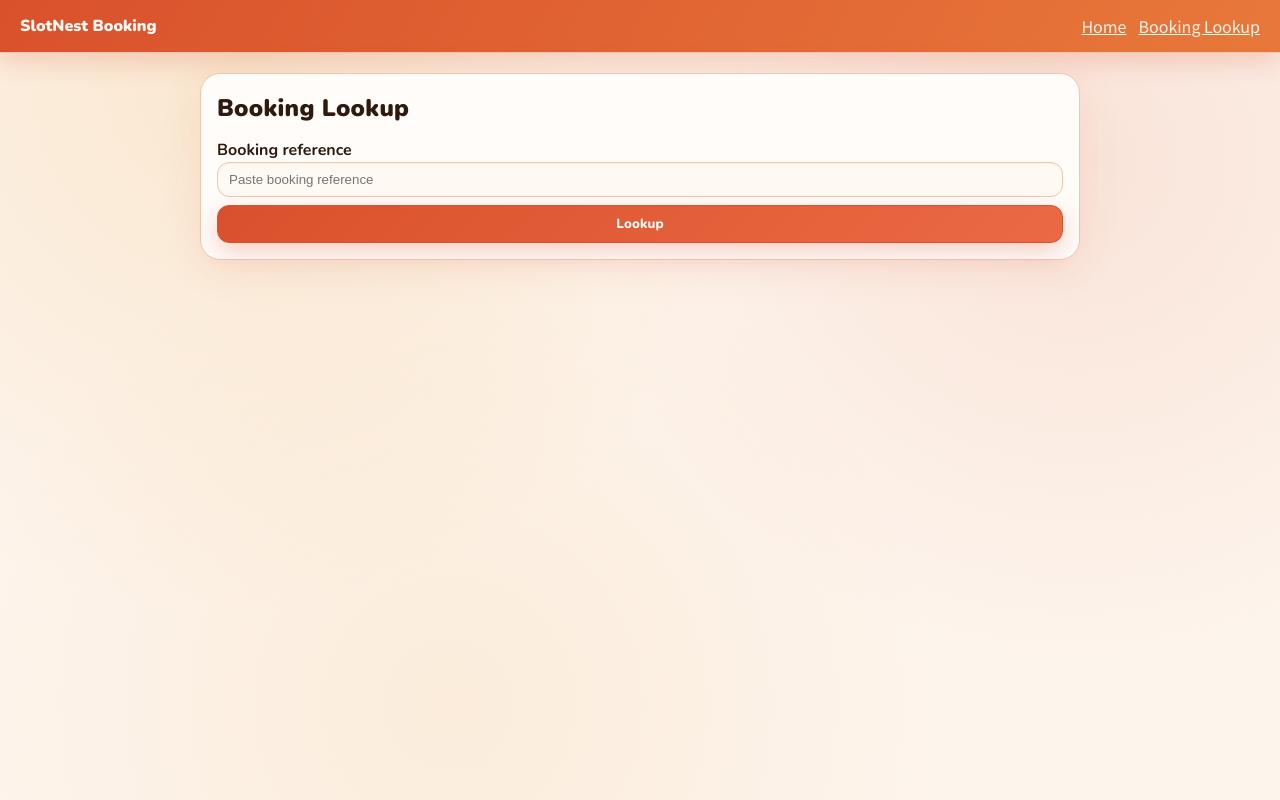
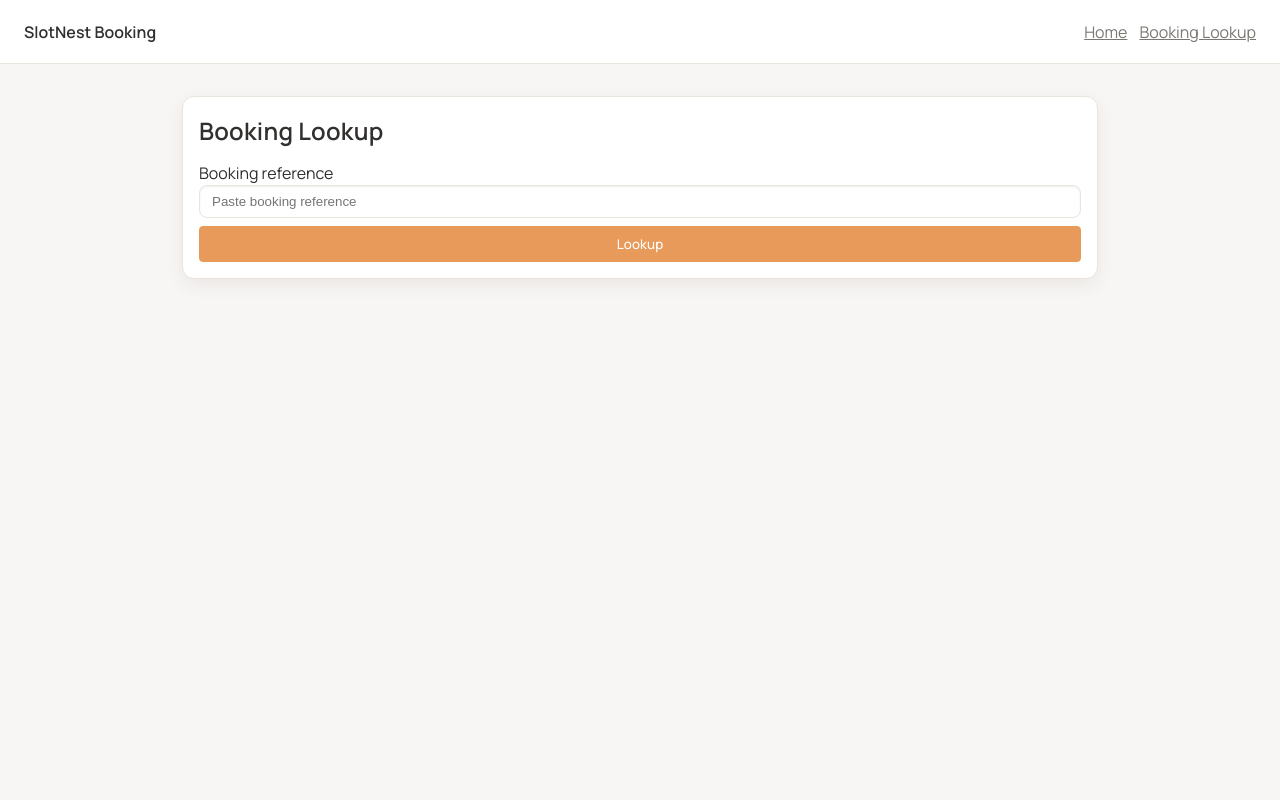
Before and after one commit to qnsak/SlotNest, a React (Vite) app in the folder frontend/: page /booking in a window 1280 px wide. Built offline with nearby package versions, Linux system fonts and the light colour scheme; no server answers.

Commit message:
Refine booking UI theme and switch feedback to modal

```diff
--- a/frontend/src/app/layout/UserLayout.tsx
+++ b/frontend/src/app/layout/UserLayout.tsx
@@ -5,26 +5,26 @@ export function UserLayout() {
     <div style={{ minHeight: "100vh" }}>
       <header
         style={{
-          borderBottom: "1px solid #EFC6AE",
-          background: "linear-gradient(120deg, #D9512C 0%, #E8783A 100%)",
-          color: "#FFF8F3",
-          padding: "14px 20px",
-          boxShadow: "0 10px 24px rgba(217, 81, 44, 0.2)",
+          borderBottom: "1px solid var(--sn-border)",
+          background: "var(--sn-surface)",
+          color: "var(--sn-text)",
+          height: 64,
+          padding: "0 24px",
         }}
       >
-        <div style={{ display: "flex", justifyContent: "space-between", alignItems: "center" }}>
-          <strong style={{ fontWeight: 900 }}>SlotNest Booking</strong>
+        <div style={{ display: "flex", justifyContent: "space-between", alignItems: "center", height: "100%" }}>
+          <strong style={{ fontWeight: 600 }}>SlotNest Booking</strong>
           <nav style={{ display: "flex", gap: 12 }}>
-            <Link style={{ color: "#FFF3EA" }} to="/">
+            <Link style={{ color: "var(--sn-text-sub)" }} to="/">
               Home
             </Link>
-            <Link style={{ color: "#FFF3EA" }} to="/booking">
+            <Link style={{ color: "var(--sn-text-sub)" }} to="/booking">
               Booking Lookup
             </Link>
           </nav>
         </div>
       </header>
-      <main style={{ maxWidth: 920, margin: "0 auto", padding: 20, display: "grid", gap: 12 }}>
+      <main style={{ maxWidth: 980, margin: "0 auto", padding: 32, display: "grid", gap: 20 }}>
         <Outlet />
       </main>
     </div>
--- a/frontend/src/index.css
+++ b/frontend/src/index.css
@@ -1,17 +1,31 @@
-@import url("https://fonts.googleapis.com/css2?family=Nunito:wght@700;800;900&family=Noto+Sans+TC:wght@400;500;700;900&display=swap");
+@import url("https://fonts.googleapis.com/css2?family=Manrope:wght@400;500;600&display=swap");
 
 :root {
-  --sn-primary: #D9512C;
-  --sn-primary-strong: #C44221;
-  --sn-primary-soft: #EB6A43;
-  --sn-accent: #E8A030;
-  --sn-bg: #FDF4EC;
-  --sn-surface-soft: #F5D9CA;
-  --sn-card: #FFFCFA;
-  --sn-text: #2E1A0E;
-  --sn-border: #EFC6AE;
-  --sn-shadow-soft: 0 8px 40px rgba(217, 81, 44, 0.1);
-  --sn-shadow-hover: 0 14px 34px rgba(217, 81, 44, 0.18);
+  --sn-bg: #F8F6F4;
+  --sn-surface: #FFFFFF;
+  --sn-card: #FFFFFF;
+  --sn-border: #E9E4DE;
+  --sn-primary: #C58A95;
+  --sn-primary-hover: #B77985;
+  --sn-primary-soft: #F6ECEE;
+  --sn-action: #E89A5A;
+  --sn-action-hover: #D9853F;
+  --sn-action-focus: rgba(232, 154, 90, 0.22);
+  --sn-text: #32302E;
+  --sn-text-body: #4B4743;
+  --sn-text-sub: #7B7773;
+  --sn-hover: #FFF8F4;
+  --sn-surface-soft: #F3EEE8;
+  --sn-shadow-soft: 0 6px 18px rgba(50, 48, 46, 0.07);
+  --sn-success-bg: #F5F8F2;
+  --sn-success-text: #5F7357;
+  --sn-success-border: #DCE7D5;
+  --sn-error-bg: #FFF2F3;
+  --sn-error-text: #8D5A62;
+  --sn-error-border: #F0D7DC;
+  --sn-info-bg: #FAF8F6;
+  --sn-info-text: #7B7773;
+  --sn-info-border: #ECE6E0;
   line-height: 1.5;
   color: var(--sn-text);
   background-color: var(--sn-bg);
@@ -25,13 +39,9 @@
 
 body {
   min-height: 100vh;
-  font-family: "Noto Sans TC", "PingFang TC", "Microsoft JhengHei", sans-serif;
+  font-family: "Manrope", "Noto Sans TC", "PingFang TC", "Microsoft JhengHei", sans-serif;
   color: var(--sn-text);
-  background:
-    radial-gradient(circle at 18% 10%, rgba(232, 160, 48, 0.15) 0%, rgba(232, 160, 48, 0) 42%),
-    radial-gradient(circle at 84% 20%, rgba(217, 81, 44, 0.1) 0%, rgba(217, 81, 44, 0) 40%),
-    radial-gradient(circle at 35% 88%, rgba(232, 160, 48, 0.09) 0%, rgba(232, 160, 48, 0) 45%),
-    var(--sn-bg);
+  background: var(--sn-bg);
 }
 
 .app {
@@ -40,42 +50,55 @@ body {
   min-height: 100vh;
 }
 
-h1, h2, h3, h4, h5, h6, label, strong {
-  font-family: "Nunito", "Noto Sans TC", sans-serif;
+h1, h2, h3, h4, h5, h6 {
+  font-family: "Manrope", "Noto Sans TC", sans-serif;
 }
 
 h1, h2, h3 {
-  font-weight: 900;
+  font-weight: 600;
   letter-spacing: 0.01em;
+}
+
+label, strong {
+  font-family: "Manrope", "Noto Sans TC", "PingFang TC", "Microsoft JhengHei", sans-serif;
+}
+
+@keyframes sn-fade-in {
+  from {
+    opacity: 0;
+  }
+  to {
+    opacity: 1;
+  }
 }
 
 .sn-card {
   border: 1px solid var(--sn-border);
-  border-radius: 20px;
+  border-radius: 12px;
   background: var(--sn-card);
   box-shadow: var(--sn-shadow-soft);
   padding: 16px;
-  transition: transform 0.2s ease, box-shadow 0.2s ease;
+  transition: box-shadow 0.2s ease, border-color 0.2s ease, background-color 0.2s ease;
+  animation: sn-fade-in 0.28s ease;
 }
 
 .sn-card:hover {
-  transform: translateY(-2px);
-  box-shadow: var(--sn-shadow-hover);
+  background: var(--sn-hover);
+  border-color: var(--sn-primary);
 }
 
 .sn-button {
-  padding: 9px 14px;
-  border-radius: 12px;
+  padding: 8px 16px;
+  border-radius: 4px;
   border: 1px solid transparent;
-  font-family: "Nunito", "Noto Sans TC", sans-serif;
-  font-weight: 800;
+  font-family: "Manrope", "Noto Sans TC", "PingFang TC", "Microsoft JhengHei", sans-serif;
+  font-weight: 500;
   letter-spacing: 0.01em;
-  transition: transform 0.2s ease, box-shadow 0.2s ease, opacity 0.2s ease;
+  transition: background-color 0.2s ease, box-shadow 0.2s ease, opacity 0.2s ease;
 }
 
 .sn-button:not(:disabled):hover {
-  transform: translateY(-2px);
-  box-shadow: 0 10px 28px rgba(217, 81, 44, 0.26);
+  box-shadow: 0 4px 10px rgba(50, 48, 46, 0.1);
 }
 
 .sn-button:disabled {
@@ -84,32 +107,75 @@ h1, h2, h3 {
 }
 
 .sn-button-primary {
-  background: linear-gradient(135deg, var(--sn-primary) 0%, var(--sn-primary-soft) 100%);
+  background: var(--sn-action);
   color: #fff;
-  border-color: #D25431;
-  box-shadow: 0 8px 22px rgba(217, 81, 44, 0.25);
+  border-color: var(--sn-action);
+}
+
+.sn-button-primary:hover:not(:disabled) {
+  background: var(--sn-action-hover);
 }
 
 .sn-button-ghost {
-  background: #FFF8F3;
-  color: var(--sn-primary);
-  border-color: var(--sn-surface-soft);
-  box-shadow: 0 5px 18px rgba(232, 160, 48, 0.16);
+  background: var(--sn-surface-soft);
+  color: var(--sn-text-sub);
+  border-color: var(--sn-border);
+}
+
+.sn-button-ghost:hover:not(:disabled) {
+  background: #EDE6DE;
 }
 
 .sn-input {
   width: 100%;
-  padding: 9px 11px;
-  border-radius: 12px;
+  padding: 8px 12px;
+  border-radius: 8px;
   border: 1px solid var(--sn-border);
-  background: #FFF9F4;
+  background: var(--sn-surface);
   color: var(--sn-text);
-  box-shadow: inset 0 1px 2px rgba(46, 26, 14, 0.05);
+  box-shadow: inset 0 1px 2px rgba(50, 48, 46, 0.08);
   transition: border-color 0.2s ease, box-shadow 0.2s ease;
 }
 
 .sn-input:focus {
   outline: none;
+  border-color: var(--sn-action);
+  box-shadow: 0 0 0 3px var(--sn-action-focus);
+}
+
+.page-title {
+  font-size: 24px;
+}
+
+.section-title {
+  font-size: 18px;
+}
+
+.text-main {
+  font-size: 16px;
+}
+
+.text-sub {
+  font-size: 14px;
+  color: var(--sn-text-sub);
+}
+
+.booking-toolbar {
+  background: var(--sn-surface);
+  border: 1px solid var(--sn-border);
+  border-radius: 12px;
+  padding: 20px;
+}
+
+.slot-card {
+  background: var(--sn-surface);
+  border: 1px solid var(--sn-border);
+  border-radius: 12px;
+  padding: 16px;
+  transition: background-color 0.2s ease, border-color 0.2s ease;
+}
+
+.slot-card:hover {
+  background: var(--sn-hover);
   border-color: var(--sn-primary);
-  box-shadow: 0 0 0 3px rgba(217, 81, 44, 0.15);
 }
--- a/frontend/src/pages/HomePage.tsx
+++ b/frontend/src/pages/HomePage.tsx
@@ -52,6 +52,15 @@ function groupByDate(intervals: Interval[]): Record<string, Interval[]> {
   }, {});
 }
 
+const earthSelectStyle = {
+  padding: "8px 12px",
+  borderRadius: 12,
+  border: "1px solid var(--sn-border)",
+  minWidth: 220,
+  background: "var(--sn-surface)",
+  color: "var(--sn-text)",
+};
+
 export function HomePage() {
   const { items, loading, error, fetchUserIntervals } = useIntervals();
   const { booking, loading: bookingLoading, error: bookingError, submit } = useCreateBooking();
@@ -59,6 +68,7 @@ export function HomePage() {
   const [weekIndex, setWeekIndex] = useState(0);
   const [selectedQuickDate, setSelectedQuickDate] = useState<string | null>(null);
   const [confirmInterval, setConfirmInterval] = useState<Interval | null>(null);
+  const [messagePopup, setMessagePopup] = useState<{ title: string; message: string } | null>(null);
 
   const weekOptions = useMemo(() => buildWeekOptions(startOfDay(new Date())), []);
   const selectedWeek = weekOptions[weekIndex] ?? null;
@@ -95,6 +105,24 @@ export function HomePage() {
   const canGoNext = weekIndex < weekOptions.length - 1;
   const quickIntervals = selectedQuickDate ? grouped[selectedQuickDate] ?? [] : [];
 
+  useEffect(() => {
+    if (error) {
+      setMessagePopup({ title: "系統提示", message: error });
+    }
+  }, [error]);
+
+  useEffect(() => {
+    if (bookingError) {
+      setMessagePopup({ title: "預約失敗", message: bookingError });
+    }
+  }, [bookingError]);
+
+  useEffect(() => {
+    if (booking) {
+      setMessagePopup({ title: "預約成功", message: "預約成功，請保存 booking reference。" });
+    }
+  }, [booking]);
+
   const handleConfirmBooking = async () => {
     if (!selectedWeek || !confirmInterval || bookingLoading) {
       return;
@@ -107,23 +135,24 @@ export function HomePage() {
   };
 
   const renderIntervals = (intervals: Interval[]) => (
-    <div style={{ display: "grid", gap: 8, marginTop: 10 }}>
+    <div style={{ display: "grid", gap: 12, marginTop: 14 }}>
       {intervals.map((interval) => (
         <div
           key={interval.id}
+          className="slot-card"
           style={{
             display: "flex",
             alignItems: "center",
             justifyContent: "space-between",
-            gap: 12,
-            border: "1px solid #F0CCB8",
-            borderRadius: 12,
-            padding: 10,
-            background: "#FFF8F3",
-            boxShadow: "0 4px 16px rgba(217, 81, 44, 0.08)",
+            gap: 16,
+            padding: 16,
+            animation: "sn-fade-in 0.24s ease",
           }}
         >
-          <span>{interval.start_time} - {interval.end_time}</span>
+          <div style={{ display: "grid", gap: 2 }}>
+            <span className="text-main">{interval.start_time} - {interval.end_time}</span>
+            <span className="text-sub">Available</span>
+          </div>
           <Button
             type="button"
             disabled={bookingLoading}
@@ -149,11 +178,13 @@ export function HomePage() {
 
   return (
     <>
-      <Card>
-        <h2>選擇預約時段</h2>
-        <p style={{ marginTop: 8 }}>請選擇後台開放的可預約時段。</p>
+      <Card className="booking-toolbar">
+        <h2 className="page-title">選擇預約時段</h2>
+        <p className="text-sub" style={{ marginTop: 10, lineHeight: 1.7 }}>
+          請選擇後台開放的可預約時段。
+        </p>
 
-        <div style={{ marginTop: 12, display: "flex", flexWrap: "wrap", gap: 8, alignItems: "center" }}>
+        <div style={{ marginTop: 18, display: "flex", flexWrap: "wrap", gap: 10, alignItems: "center" }}>
           <Button
             type="button"
             disabled={!canGoPrev}
@@ -164,14 +195,7 @@ export function HomePage() {
           <select
             value={weekIndex}
             onChange={(event) => setWeekIndex(Number(event.target.value))}
-            style={{
-              padding: "9px 11px",
-              borderRadius: 12,
-              border: "1px solid #EFC6AE",
-              minWidth: 220,
-              background: "#FFF9F4",
-              color: "#2E1A0E",
-            }}
+            style={earthSelectStyle}
           >
             {weekOptions.map((week, index) => (
               <option key={week.label} value={index}>
@@ -190,9 +214,10 @@ export function HomePage() {
             type="button"
             onClick={() => setViewMode("week")}
             style={{
-              background: viewMode === "week" ? "linear-gradient(135deg, #D9512C 0%, #EB6A43 100%)" : "#F7E6DB",
-              color: viewMode === "week" ? "#fff" : "#8E3C24",
-              borderColor: "#EFC6AE",
+              background:
+                viewMode === "week" ? "var(--sn-primary)" : "var(--sn-surface-soft)",
+              color: viewMode === "week" ? "#fff" : "var(--sn-text-sub)",
+              borderColor: "var(--sn-border)",
             }}
           >
             一般模式
@@ -202,9 +227,9 @@ export function HomePage() {
             onClick={() => setViewMode("quick")}
             style={{
               background:
-                viewMode === "quick" ? "linear-gradient(135deg, #D9512C 0%, #EB6A43 100%)" : "#F7E6DB",
-              color: viewMode === "quick" ? "#fff" : "#8E3C24",
-              borderColor: "#EFC6AE",
+                viewMode === "quick" ? "var(--sn-primary)" : "var(--sn-surface-soft)",
+              color: viewMode === "quick" ? "#fff" : "var(--sn-text-sub)",
+              borderColor: "var(--sn-border)",
             }}
           >
             快速查詢
@@ -212,17 +237,15 @@ export function HomePage() {
         </div>
       </Card>
 
-      {loading ? <Alert kind="info">載入可預約時段中...</Alert> : null}
-      {error ? <Alert kind="error">{error}</Alert> : null}
-      {!loading && !error && items.length === 0 ? (
-        <Alert kind="info">此週目前無可預約時段。</Alert>
-      ) : null}
+      {!loading && !error && items.length === 0 ? <Alert kind="info">此週目前無可預約時段。</Alert> : null}
 
       {!loading && !error && items.length > 0 && viewMode === "week" ? (
-        <div style={{ display: "grid", gap: 10 }}>
+        <div style={{ display: "grid", gap: 14 }}>
           {availableDates.map((date) => (
             <Card key={date}>
-              <h3 style={{ margin: 0 }}>{date} (週{weekdayLabel(date)})</h3>
+              <h3 className="section-title" style={{ margin: 0 }}>
+                {date} (週{weekdayLabel(date)})
+              </h3>
               {renderIntervals(grouped[date] ?? [])}
             </Card>
           ))}
@@ -231,7 +254,9 @@ export function HomePage() {
 
       {!loading && !error && items.length > 0 && viewMode === "quick" ? (
         <Card>
-          <h3 style={{ marginTop: 0 }}>可預約日期</h3>
+          <h3 className="section-title" style={{ marginTop: 0 }}>
+            可預約日期
+          </h3>
           <div style={{ display: "flex", flexWrap: "wrap", gap: 8 }}>
             {availableDates.map((date) => (
               <button
@@ -239,16 +264,16 @@ export function HomePage() {
                 type="button"
                 onClick={() => setSelectedQuickDate(date)}
                 style={{
-                  border: "1px solid #EFC6AE",
-                  borderRadius: 999,
-                  padding: "6px 10px",
-                  background: selectedQuickDate === date ? "#D9512C" : "#FFF8F3",
-                  color: selectedQuickDate === date ? "#fff" : "#2E1A0E",
+                  border: "1px solid var(--sn-border)",
+                  borderRadius: 4,
+                  padding: "8px 12px",
+                  background: selectedQuickDate === date ? "var(--sn-hover)" : "var(--sn-surface)",
+                  color: selectedQuickDate === date ? "var(--sn-primary)" : "var(--sn-text-sub)",
                   cursor: "pointer",
                   boxShadow:
                     selectedQuickDate === date
-                      ? "0 8px 18px rgba(217, 81, 44, 0.24)"
-                      : "0 4px 14px rgba(217, 81, 44, 0.1)",
+                      ? "0 4px 10px rgba(47, 47, 47, 0.1)"
+                      : "none",
                 }}
               >
                 {date} (週{weekdayLabel(date)}) · {grouped[date]?.length ?? 0} slots
@@ -257,7 +282,7 @@ export function HomePage() {
           </div>
 
           {selectedQuickDate ? (
-            <div style={{ marginTop: 12 }}>
+            <div style={{ marginTop: 16 }}>
               <strong>{selectedQuickDate} (週{weekdayLabel(selectedQuickDate)})</strong>
               {renderIntervals(quickIntervals)}
             </div>
@@ -265,11 +290,8 @@ export function HomePage() {
         </Card>
       ) : null}
 
-      {bookingError ? <Alert kind="error">{bookingError}</Alert> : null}
-      {bookingLoading ? <Alert kind="info">建立預約中...</Alert> : null}
       {booking ? (
         <Card>
-          <Alert kind="success">預約成功，請保存 booking reference。</Alert>
           <BookingCard booking={booking} />
           <div style={{ marginTop: 10 }}>
             <Button type="button" onClick={() => void handleCopyReference()}>
@@ -309,13 +331,13 @@ export function HomePage() {
       >
         {confirmInterval ? (
           <div style={{ display: "grid", gap: 8 }}>
-            <p style={{ color: "#6A3B23" }}>請再次確認以下時段：</p>
+            <p style={{ color: "var(--sn-text)" }}>請再次確認以下時段：</p>
             <div
               style={{
-                border: "1px solid #F0CCB8",
+                border: "1px solid var(--sn-border)",
                 borderRadius: 12,
                 padding: "10px 12px",
-                background: "#FFF6F0",
+                background: "var(--sn-surface-soft)",
               }}
             >
               <strong>{confirmInterval.date}</strong>
@@ -326,6 +348,19 @@ export function HomePage() {
           </div>
         ) : null}
       </Modal>
+
+      <Modal
+        open={messagePopup !== null}
+        title={messagePopup?.title ?? ""}
+        onClose={() => setMessagePopup(null)}
+        footer={
+          <Button type="button" onClick={() => setMessagePopup(null)}>
+            確定
+          </Button>
+        }
+      >
+        {messagePopup ? <p style={{ lineHeight: 1.7 }}>{messagePopup.message}</p> : null}
+      </Modal>
     </>
   );
 }
--- a/frontend/src/shared/ui/Alert.tsx
+++ b/frontend/src/shared/ui/Alert.tsx
@@ -7,9 +7,13 @@ type Props = PropsWithChildren<{
 }>;
 
 const palette: Record<AlertKind, { bg: string; color: string; border: string }> = {
-  error: { bg: "#FFF1EC", color: "#8E2D18", border: "#EBA18C" },
-  info: { bg: "#FFF8EE", color: "#7A4A12", border: "#F2C379" },
-  success: { bg: "#FDF3E8", color: "#6E451A", border: "#E7B987" },
+  error: { bg: "var(--sn-error-bg)", color: "var(--sn-error-text)", border: "var(--sn-error-border)" },
+  info: { bg: "var(--sn-info-bg)", color: "var(--sn-info-text)", border: "var(--sn-info-border)" },
+  success: {
+    bg: "var(--sn-success-bg)",
+    color: "var(--sn-success-text)",
+    border: "var(--sn-success-border)",
+  },
 };
 
 export function Alert({ kind = "info", children }: Props) {
@@ -24,7 +28,7 @@ export function Alert({ kind = "info", children }: Props) {
         color: colors.color,
         borderRadius: 12,
         padding: "10px 14px",
-        boxShadow: "0 8px 28px rgba(217, 81, 44, 0.08)",
+        boxShadow: "0 4px 12px rgba(50, 48, 46, 0.08)",
       }}
     >
       {children}
```
Also changed, not shown: frontend/src/app/layout/AdminLayout.tsx (+10 -10 lines), frontend/src/shared/ui/Modal.tsx (+10 -10 lines).
